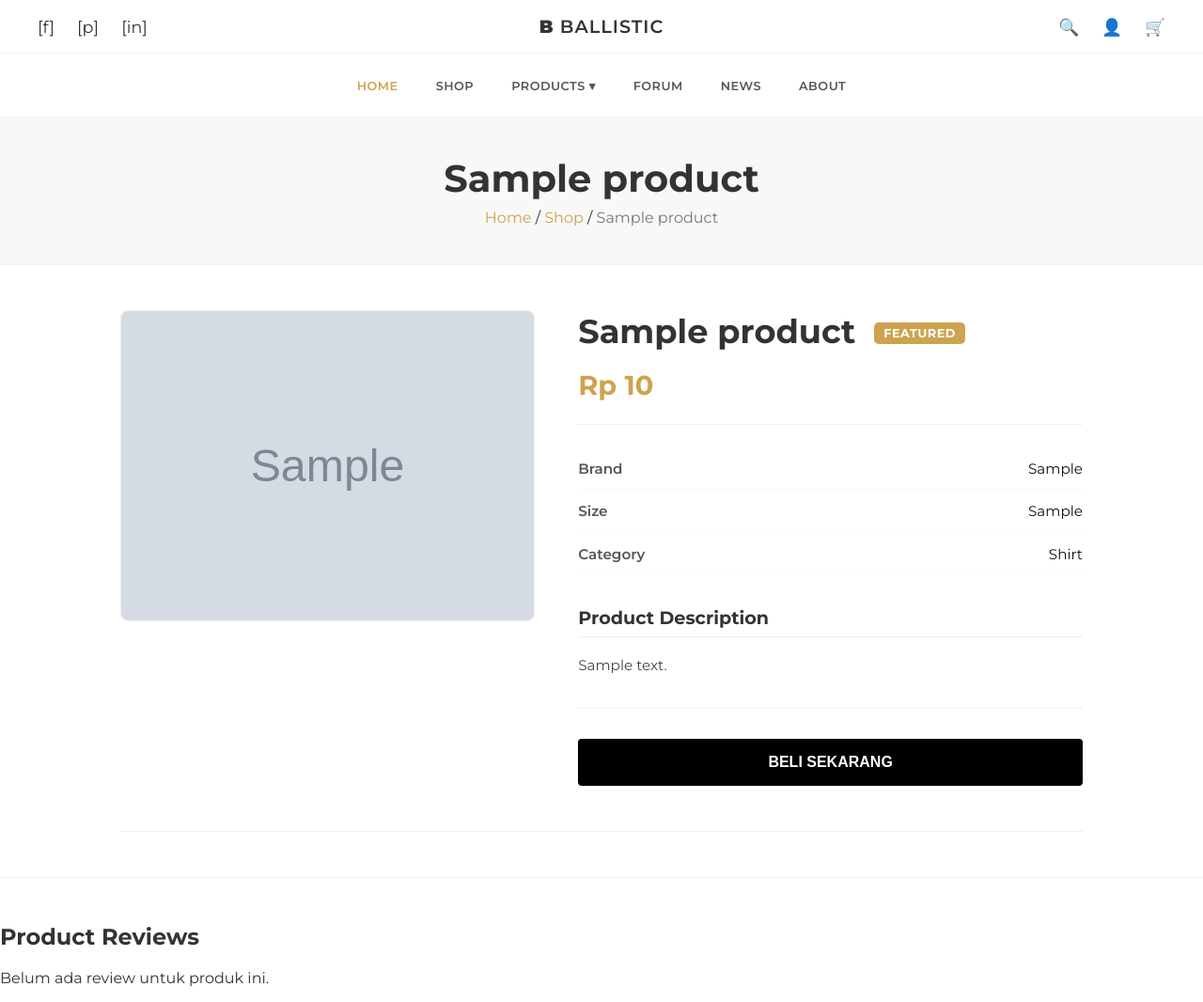
After one commit to PBP-B02-2025/project-b02, a Django app: page /shop/product/00000000-0000-0000-0000-000000000001/ in a window 1280 px wide. The commit adds this page. Shown: the whole page at 94% size. Run offline with Django 5.2, Linux system fonts and the light colour scheme; tables that the repository leaves empty hold one stand-in row (values such as "Sample post"); grey boxes marked "Sample" are stand-in pictures.

Commit message:
selesai untuk shop

```diff
--- /dev/null
+++ b/shop/templates/shop/product_detail.html
@@ -0,0 +1,67 @@
+{% extends 'base.html' %}
+{% load static %}
+
+{% block title %}{{ product.name }} - Shop{% endblock %}
+
+{% block content %}
+
+<section class="shop-header-bar">
+    <div class="shop-header-content">
+        <h1>{{ product.name }}</h1>
+        <div class="breadcrumb">
+            <a href="{% url 'main:main-view' %}">Home</a> /
+            <a href="{% url 'shop:shop-main' %}">Shop</a> /
+            <span>{{ product.name }}</span>
+        </div>
+    </div>
+</section>
+
+<div class="product-detail-container" style="width: 80%; max-width: 1200px; margin: 3rem auto;">
+
+    <div class="product-detail-body">
+    <div class="product-detail-image">
+        <img src="{{ product.thumbnail|default:'https://via.placeholder.com/400x500?text=No+Image' }}" alt="{{ product.name }}">
+    </div>
+    <div class="product-detail-info">
+        <h2>
+            {{ product.name }}
+            {% if product.is_featured %}
+                <span class="product-detail-featured-tag">FEATURED</span>
+            {% endif %}
+        </h2>
+        <div class="product-detail-price">Rp {{ product.price }}</div>
+
+        <div class="product-detail-meta">
+            <ul>
+                <li><strong>Brand</strong> <span>{{ product.brand|default:'N/A' }}</span></li>
+                <li><strong>Size</strong> <span>{{ product.size }}</span></li>
+                <li><strong>Category</strong> <span>{{ product.get_category_display }}</span></li>
+            </ul>
+        </div>
+
+        <div class="product-detail-description">
+            <h3>Product Description</h3>
+            <p>{{ product.description|linebreaksbr }}</p>
+        </div>
+
+        <div class="product-buy-action">
+            <button type="button" class="buy-button">Beli Sekarang</button>
+        </div>
+
+    </div> </div> <hr style="margin: 3rem 0; border: 0; border-top: 1px solid #eee;">
+            </div>
+
+            </div>
+    </div>
+
+    <hr style="margin: 3rem 0; border: 0; border-top: 1px solid #eee;">
+
+    <div class="product-reviews-section">
+        <h2>Product Reviews</h2>
+
+        <p>Belum ada review untuk produk ini.</p>
+    </div>
+
+</div>
+
+{% endblock %}
--- a/shop/urls.py
+++ b/shop/urls.py
@@ -8,4 +8,8 @@ app_name = 'shop'
 urlpatterns = [
     path('', views.shop_main_view, name='shop-main'),
     path('add-product-ajax/', views.add_product_ajax_view, name='add-product-ajax'),
+
+    # --- TAMBAHKAN URL BARU INI ---
+    # Ini adalah URL untuk halaman detail produk, cth: /shop/product/abc-123-xyz/
+    path('product/<uuid:product_id>/', views.product_detail_view, name='product-detail'),
 ]
--- a/shop/views.py
+++ b/shop/views.py
@@ -1,6 +1,6 @@
 # Di file shop/views.py
 
-from django.shortcuts import render
+from django.shortcuts import render, get_object_or_404
 from .models import Product
 from django.core.paginator import Paginator
 from django.http import JsonResponse                 # <-- 1. Import JsonResponse
@@ -8,23 +8,35 @@ from django.contrib.auth.decorators import login_required # <-- 2. Import login_
 from .forms import ProductForm                       # <-- 3. Import ProductForm baru kita
 
 def shop_main_view(request):
-    all_products_list = Product.objects.all().order_by('name')
 
-    paginator = Paginator(all_products_list, 9) # <-- (Anda ganti jadi 9)
+    # --- 1. Ambil Kategori dari URL ---
+    selected_category = request.GET.get('category')
+    current_filter_params = "" # Ini untuk pagination
+
+    # --- 2. Filter Queryset ---
+    if selected_category:
+        # Jika ada parameter 'category', filter produknya
+        all_products_list = Product.objects.filter(category=selected_category).order_by('name')
+        # Siapkan string untuk pagination
+        current_filter_params = f"&category={selected_category}"
+    else:
+        # Jika tidak ada, tampilkan semua produk
+        all_products_list = Product.objects.all().order_by('name')
+
+    # --- 3. Pagination (setelah di-filter) ---
+    paginator = Paginator(all_products_list, 9)
     page_number = request.GET.get('page')
     page_obj = paginator.get_page(page_number)
 
     all_categories = Product.CATEGORY_CHOICES
-
-    # --- 4. TAMBAHKAN INI ---
-    # Buat instance form kosong untuk modal
     add_product_form = ProductForm()
-    # -----------------------
 
     context = {
         'products': page_obj,
         'all_categories': all_categories,
-        'add_product_form': add_product_form, # <-- 5. Kirim form ke template
+        'add_product_form': add_product_form,
+        'selected_category': selected_category,       # <-- Kirim kategori yg aktif
+        'current_filter_params': current_filter_params, # <-- Kirim string filter
     }
 
     return render(request, 'shop/shop.html', context)
@@ -54,3 +66,21 @@ def add_product_ajax_view(request):
 
     # Jika bukan POST, kirim error
     return JsonResponse({'status': 'error', 'message': 'Metode request tidak valid'}, status=405)
+
+def product_detail_view(request, product_id):
+    """
+    View untuk menampilkan halaman detail dari satu produk.
+    """
+    # Ambil 1 produk berdasarkan ID, atau tampilkan halaman 404 jika tidak ada
+    product = get_object_or_404(Product, id=product_id)
+
+    # Di sini Anda nanti bisa menambahkan logic untuk mengambil review
+    # reviews = Review.objects.filter(product=product)
+
+    context = {
+        'product': product,
+        # 'reviews': reviews, # Uncomment ini jika Anda sudah punya model Review
+    }
+
+    # Kita akan membuat template baru bernama 'product_detail.html'
+    return render(request, 'shop/product_detail.html', context)
--- a/static/css/global.css
+++ b/static/css/global.css
@@ -287,9 +287,11 @@ nav a:hover {
 }
 
 .product-card {
-    border: 1px solid #f0f0f0;
+    border: 1px solid #ddd;
     text-align: center;
     transition: box-shadow 0.3s ease;
+    position: relative; /* <-- TAMBAHKAN INI */
+    overflow: hidden;   /* <-- TAMBAHKAN INI */
 }
 .product-card:hover {
     box-shadow: 0 5px 15px rgba(0,0,0,0.05);
@@ -472,3 +474,159 @@ nav a:hover {
     font-size: 0.9rem;
     margin-bottom: 10px;
 }
+
+.category-list li a.active {
+    color: #cda34f;
+    font-weight: 700;
+}
+
+/* === Styling untuk Featured Badge === */
+
+.featured-badge {
+    position: absolute;
+    top: 15px;
+    right: -40px; /* Mulai dari luar, lalu diputar */
+
+    background-color: #cda34f; /* Warna gold (sesuai tema) */
+    color: #fff;
+
+    width: 150px;
+    padding: 5px 10px;
+
+    text-align: center;
+    font-size: 0.7rem;
+    font-weight: 700;
+    text-transform: uppercase;
+
+    transform: rotate(45deg); /* Ini yang memiringkan badge */
+    z-index: 10;
+    box-shadow: 0 2px 5px rgba(0,0,0,0.1);
+}
+/* === Halaman Detail Produk === */
+
+.product-detail-body {
+    display: flex; /* Kunci: Membuat 2 kolom */
+    gap: 3rem;     /* Jarak antara gambar dan info */
+}
+
+/* 1. STYLING GAMBAR (FIX UKURAN BESAR) */
+.product-detail-image {
+    flex-basis: 45%; /* Lebar gambar 45% */
+    min-width: 400px;
+
+    /* Bikin gambar "nempel" saat info di-scroll */
+    position: sticky;
+    top: 3rem;
+    height: fit-content;
+}
+
+.product-detail-image img {
+    width: 100%; /* Gambar akan pas di dalam 45% */
+    height: auto;
+    border-radius: 8px; /* Sudut tumpul */
+    border: 1px solid #eee;
+}
+
+/* 2. STYLING INFO PRODUK (UI BARU) */
+.product-detail-info {
+    flex-basis: 55%; /* Info mengambil sisa 55% */
+}
+
+.product-detail-info h2 {
+    font-size: 2.2rem;
+    margin-top: 0;
+    margin-bottom: 1rem;
+    line-height: 1.3;
+}
+
+.product-detail-price {
+    font-size: 1.8rem;
+    font-weight: 700;
+    color: #cda34f; /* Warna gold/mustard */
+    margin-bottom: 1.5rem;
+    border-bottom: 1px solid #f0f0f0;
+    padding-bottom: 1.5rem;
+}
+
+/* UI baru untuk Brand, Size, Category */
+.product-detail-meta {
+    margin-bottom: 1.5rem;
+}
+.product-detail-meta ul {
+    list-style: none;
+    padding: 0;
+    margin: 0;
+}
+.product-detail-meta li {
+    display: flex;
+    justify-content: space-between; /* Membuat 2 kolom: Label dan Value */
+    padding: 0.8rem 0;
+    border-bottom: 1px solid #f9f9f9;
+    font-size: 0.95rem;
+}
+.product-detail-meta li strong {
+    color: #555;
+    font-weight: 600;
+}
+.product-detail-meta li span {
+    color: #111;
+    font-weight: 500;
+    text-align: right;
+}
+
+/* UI baru untuk Deskripsi */
+.product-detail-description h3 {
+    font-size: 1.2rem;
+    font-weight: 700;
+    margin-top: 2rem;
+    margin-bottom: 1rem;
+    border-bottom: 1px solid #eee;
+    padding-bottom: 0.5rem;
+}
+.product-detail-description p {
+    font-size: 0.95rem;
+    line-height: 1.8;
+    color: #444;
+}
+
+/* === Badge "Featured" di Halaman Detail === */
+
+.product-detail-featured-tag {
+    background-color: #cda34f; /* Warna gold (sama seperti pita) */
+    color: #fff;
+    font-size: 0.8rem; /* Buat lebih kecil dari judul */
+    font-weight: 700;
+    padding: 4px 10px;   /* Padding atas/bawah 4px, kiri/kanan 10px */
+    border-radius: 5px;  /* Sedikit tumpul */
+    margin-left: 10px;   /* Jarak dari judul */
+    vertical-align: middle; /* Sejajarkan dengan teks judul */
+    text-transform: uppercase;
+    letter-spacing: 0.5px;
+}
+
+.product-buy-action {
+    margin-top: 2rem;
+    padding-top: 2rem;
+    border-top: 1px solid #f0f0f0;
+}
+
+.buy-button {
+    /* Mirip dengan .cta-button */
+    display: inline-block;
+    background-color: #000;
+    color: #fff;
+    padding: 1rem 2.5rem;
+    font-size: 1rem;
+    font-weight: 600;
+    text-transform: uppercase;
+    border: none;
+    border-radius: 4px;
+    cursor: pointer;
+    transition: background-color 0.3s ease;
+    width: 100%; /* Buat tombolnya lebar penuh */
+    text-align: center;
+}
+
+.buy-button:hover {
+    background-color: #333;
+}
```
Also changed, not shown: shop/templates/shop/shop.html (+23 -9 lines).
